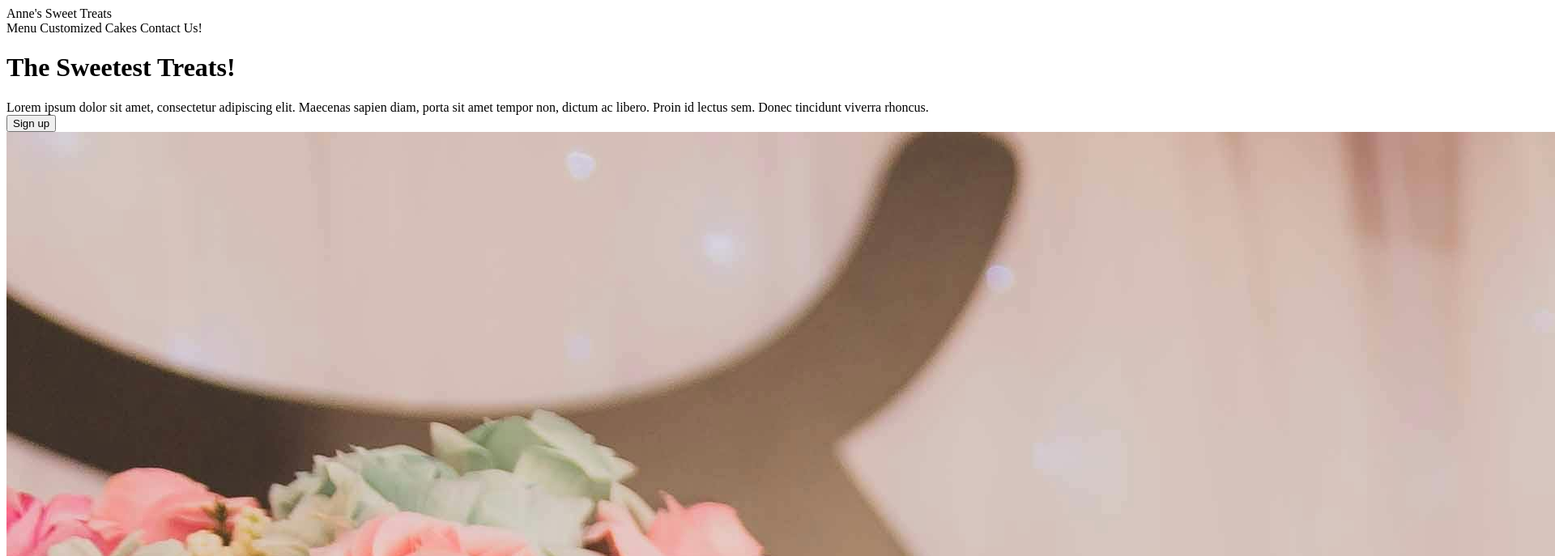
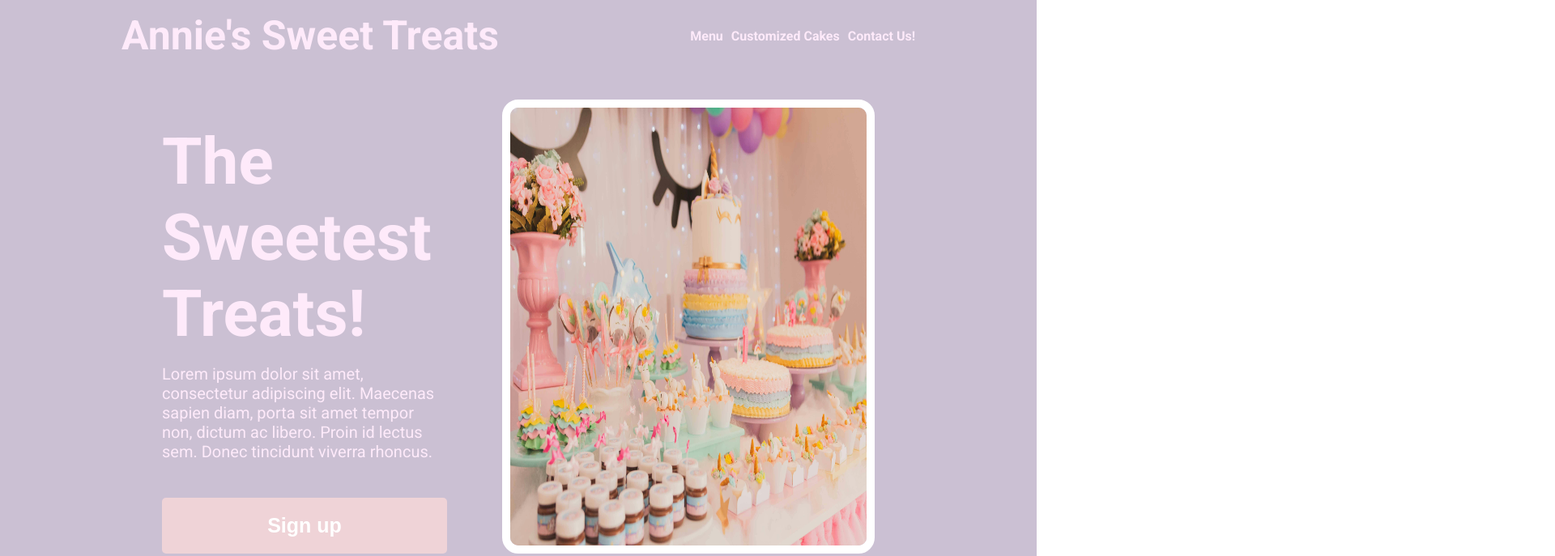
Before and after one commit to lucjohn/landing-page-project, a plain HTML site: page index.html in a window 1280 px wide. Shown: the top 687 px of the page at 81% size, 1920 px wide, since content can reach past the window. Drawn offline with Linux system fonts and the light colour scheme.

Commit message:
Complete header styling

```diff
--- a/index.html
+++ b/index.html
@@ -8,17 +8,23 @@
 </head>
 <body>
     <div class="header">
-        <div class="header-logo">Anne's Sweet Treats</div>
-        <div class="header-links">
-            <a>Menu</a>
-            <a>Customized Cakes</a>
-            <a>Contact Us!</a>
+    <nav>
+            <div class="header-logo">Annie's Sweet Treats</div>
+            <ul class="header-links">
+                <li><a>Menu</a></li>
+                <li><a>Customized Cakes</a></li>
+                <li><a>Contact Us!</a></li>
+            </ul>
+    </nav>
+        <div class="signup-pic-container">
+           <div class="pic-text">
+                <h1 id="subheader">The Sweetest Treats!</h1>
+                <div class="subtext">Lorem ipsum dolor sit amet, consectetur adipiscing elit. Maecenas sapien diam,
+                porta sit amet tempor non, dictum ac libero. Proin id lectus sem. Donec tincidunt viverra rhoncus. </div>
+                <button>Sign up</button>
+            </div>
+            <img src="images/pexels-silvia-trigo-545701-1857157.jpg" alt="Delicious Cakes" id="header-pic">
         </div>
-        <h1>The Sweetest Treats!</h1>
-        <div class="subtext">Lorem ipsum dolor sit amet, consectetur adipiscing elit. Maecenas sapien diam,
-        porta sit amet tempor non, dictum ac libero. Proin id lectus sem. Donec tincidunt viverra rhoncus. </div>
-        <button>Sign up</button>
-        <img src="images/pexels-silvia-trigo-545701-1857157.jpg" alt="Delicious Cakes">
     </div>
     <div class="mid-section">
         <h2>Collections</h2>
--- a/style.css
+++ b/style.css
@@ -0,0 +1,64 @@
+@import url('https://fonts.googleapis.com/css2?family=Roboto:wght@400;700&display=swap');
+body{
+    margin: 0;
+    font-family: Roboto, sans-serif;
+}
+.header{
+    display: flex;
+    flex-direction: column;
+    background-color: #CBC0D3;
+    color: #FEEAFA;
+    padding: 15px 150px;
+}
+nav{
+    display: flex;
+    align-items: center;
+}
+.header-logo{
+    font-size: 50px;
+    font-weight: 700;
+}
+.header-links {
+    list-style-type: none;
+    margin: 0px;
+    display: flex;
+    margin-left: auto;
+    gap: 10px;
+    font-weight: 900;
+}
+.signup-pic-container{
+    display: flex;
+    justify-content: space-between;
+    margin: 50px;
+}
+#header-pic{
+    width: 50%;
+    border: 10px solid white;
+    border-radius: 20px;
+}
+.pic-text{
+    display: flex;
+    flex-direction: column;
+    gap: 15px;
+    margin-top: 30px;
+    padding: 0px;
+    width: 40%;
+}
+h1{
+    font-size: 80px;
+    margin-top: 0;
+    margin-bottom: 0;
+}
+.subtext{
+    font-size: 20px;
+}
+.pic-text > button{
+    border: 0;
+    padding: 20px;
+    border-radius: 5px;
+    margin-top: 30px;
+    background-color: #EFD3D7;
+    color: white;
+    font-size: 25px;
+    font-weight: 600;
+}
```
